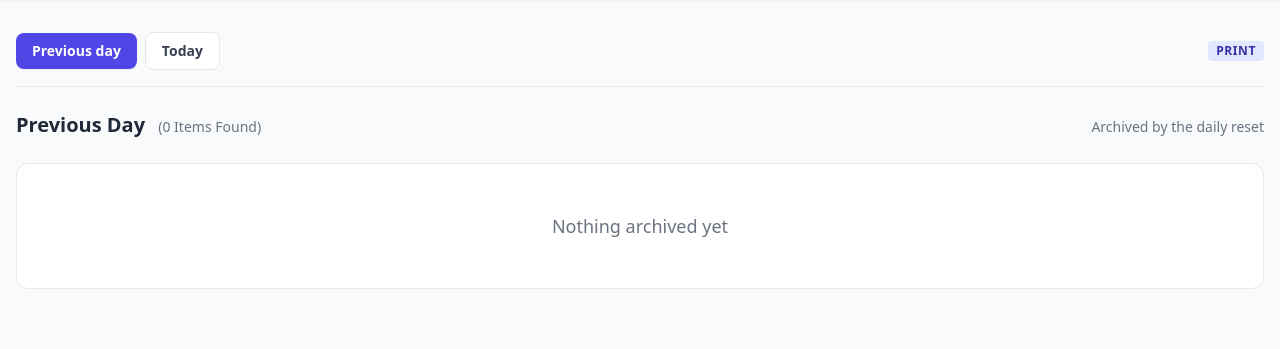
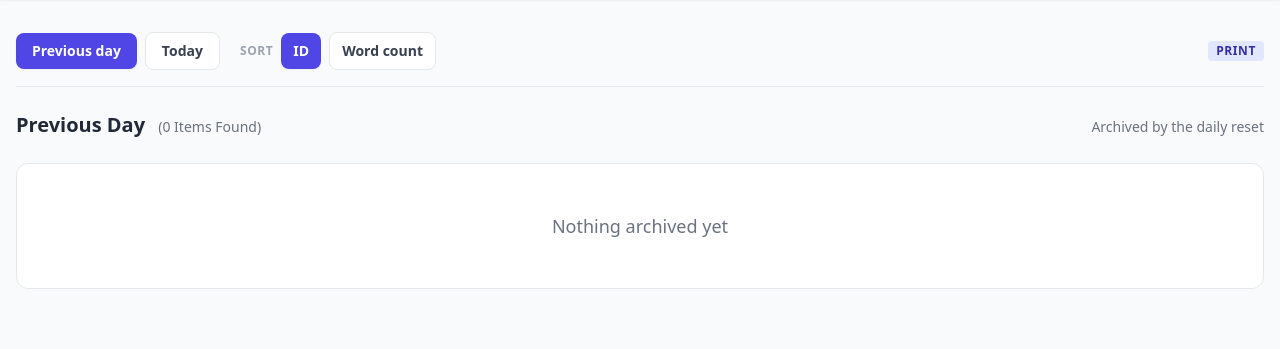
Before and after one commit to MidHunterX/News-Flow, a FastAPI app: page /publication in a window 1280 px wide. Shown: the part 71-420 px from the top of the page. Run offline with FastAPI, Linux system fonts and the light colour scheme; data comes from the database, SQL or seed files in the repository; some libraries are stand-ins or nearby versions.

Commit message:
✨ feat(publication): sort cards by word count behind a sort param
GET /publication takes sort=id (default, newest id first) or sort=word
(biggest scraped word count first, unscraped last; ties keep id order),
and the page's day-pill row gains ID / Word count pills that carry the
active tab. Unknown values are rejected with a 400.

🤖 Generated with Codebuff
Co-Authored-By: Codebuff <noreply@codebuff.com>

```diff
--- a/app/routes/publication.py
+++ b/app/routes/publication.py
@@ -12,7 +12,7 @@ from __future__ import annotations
 
 from pathlib import Path
 
-from fastapi import APIRouter, Query, Request
+from fastapi import APIRouter, HTTPException, Query, Request
 from fastapi.responses import HTMLResponse
 from fastapi.templating import Jinja2Templates
 
@@ -24,6 +24,11 @@ from app.utils import ARTICLES_DIR, PUBLICATION_ARTICLES_DIR
 router = APIRouter()
 templates = Jinja2Templates(directory="templates")
 
+# Card orders the publication page's sort pills switch between: "id" keeps
+# the default id-descending order the queries return, "word" ranks by the
+# scraped body's word count.
+PUBLICATION_SORTS = ("id", "word")
+
 
 def _word_count(path: Path) -> int | None:
     """Word count of a locally scraped article body, or None when it's absent."""
@@ -33,6 +38,25 @@ def _word_count(path: Path) -> int | None:
         return len(path.read_text(encoding="utf-8").split())
     except (OSError, UnicodeError):
         return None  # Unreadable counts as not scraped; the card just says so.
+
+
+def _sort_cards(cards: list[dict], sort: str) -> list[dict]:
+    """Order the page's cards per the requested sort.
+
+    ``id`` (the default) returns them untouched — the queries already come
+    back newest-id-first. ``word`` ranks scraped articles by word count,
+    biggest first, with unscraped ones (``None``) last; the sort is stable,
+    so equal counts keep the id order.
+    """
+    if sort != "word":
+        return cards
+    return sorted(
+        cards,
+        key=lambda card: (
+            card["word_count"] if card["word_count"] is not None else -1
+        ),
+        reverse=True,
+    )
 
 
 def _build_cards(
@@ -69,6 +93,11 @@ async def publication_view(
     day: str | None = Query(
         None, description="Tab to show: 'today' for the ongoing workspace"
     ),
+    sort: str = Query(
+        "id",
+        description="Card order: 'id' (default, newest id first) or "
+        "'word' (scraped word count, biggest first)",
+    ),
 ):
     """Read-only view of the print-publication workspace.
 
@@ -78,8 +107,11 @@ async def publication_view(
     from today's curation workspace or the previous day's archive
     (``publication_articles`` + ``public/publication/`` files). Each card
     flags whether the article body was scraped locally and, when it was, its
-    word count. Nothing is scraped or mutated from here — inspection only.
+    word count. ``sort`` picks the card order (see :func:`_sort_cards`).
+    Nothing is scraped or mutated from here — inspection only.
     """
+    if sort not in PUBLICATION_SORTS:
+        raise HTTPException(400, f"sort must be one of: {', '.join(PUBLICATION_SORTS)}")
     show_today = day == "today"
     if show_today:
         cards = _build_cards(await get_items(), ARTICLES_DIR, archived=False)
@@ -97,6 +129,7 @@ async def publication_view(
             "note": "Archived by the daily reset",
             "empty": "Nothing archived yet",
         }
+    cards = _sort_cards(cards, sort)
 
     return templates.TemplateResponse(
         request=request,
@@ -105,6 +138,7 @@ async def publication_view(
             "request": request,
             "active_nav": "publication",
             "selected_day": "today" if show_today else "previous",
+            "selected_sort": sort,
             "section": {**section, "cards": cards},
             "count": len(cards),
             "article_layout": await get_article_layout(),
--- a/templates/publication.html
+++ b/templates/publication.html
@@ -2,11 +2,14 @@
 
 {% block content %}
   <!-- Print-publication inspection, shaped like the curation workspace:
-       day pills, a results header, and the same grid/rows/compact layout
-       branches (the article_layout setting drives which one renders), plus
-       the curation card's action row: Preview opens the article page and
-       Scrape saves the article's page/content without accepting it.
-       Preview only appears once the article has a local copy to open. -->
+       day pills, sort pills (id / word count), a results header, and the
+       same grid/rows/compact layout branches (the article_layout setting
+       drives which one renders), plus the curation card's action row:
+       Preview opens the article page and Scrape saves the article's
+       page/content without accepting it. Preview only appears once the
+       article has a local copy to open. -->
+
+  {% set selected_sort = selected_sort|default("id") %}
 
   {% macro scrape_badge(card) %}
     <div class="flex items-center gap-1.5">
@@ -92,6 +95,21 @@
       <a href="/publication?day=today"
          class="px-4 py-2 rounded-lg text-sm font-semibold transition {% if selected_day == 'today' %}bg-indigo-600 text-white shadow-sm{% else %}bg-white text-gray-700 hover:bg-gray-100 border border-gray-200 dark:bg-gray-800 dark:text-gray-300 dark:hover:bg-gray-700 dark:border-gray-600{% endif %}">
         Today
+      </a>
+
+      <!-- Sort pills: id order (default) or word count (biggest first).
+           The links keep whichever day tab is active. -->
+      {% set day_query = "day=today&" if selected_day == "today" else "" %}
+      <span class="ml-3 text-xs uppercase tracking-wider text-gray-400 font-semibold dark:text-gray-500">Sort</span>
+      <a href="/publication?{{ day_query }}sort=id"
+         title="Newest article ID first (default)"
+         class="px-3 py-2 rounded-lg text-sm font-semibold transition {% if selected_sort == 'id' %}bg-indigo-600 text-white shadow-sm{% else %}bg-white text-gray-700 hover:bg-gray-100 border border-gray-200 dark:bg-gray-800 dark:text-gray-300 dark:hover:bg-gray-700 dark:border-gray-600{% endif %}">
+        ID
+      </a>
+      <a href="/publication?{{ day_query }}sort=word"
+         title="Biggest scraped word count first; unscraped articles last"
+         class="px-3 py-2 rounded-lg text-sm font-semibold transition {% if selected_sort == 'word' %}bg-indigo-600 text-white shadow-sm{% else %}bg-white text-gray-700 hover:bg-gray-100 border border-gray-200 dark:bg-gray-800 dark:text-gray-300 dark:hover:bg-gray-700 dark:border-gray-600{% endif %}">
+        Word count
       </a>
       <span class="ml-auto text-xs uppercase tracking-wider bg-indigo-100 text-indigo-800 px-2 py-0.5 rounded font-semibold dark:bg-indigo-950 dark:text-indigo-300">
         Print
```
Also changed, not shown: tests/test_publication.py (added, +133 -0 lines).
